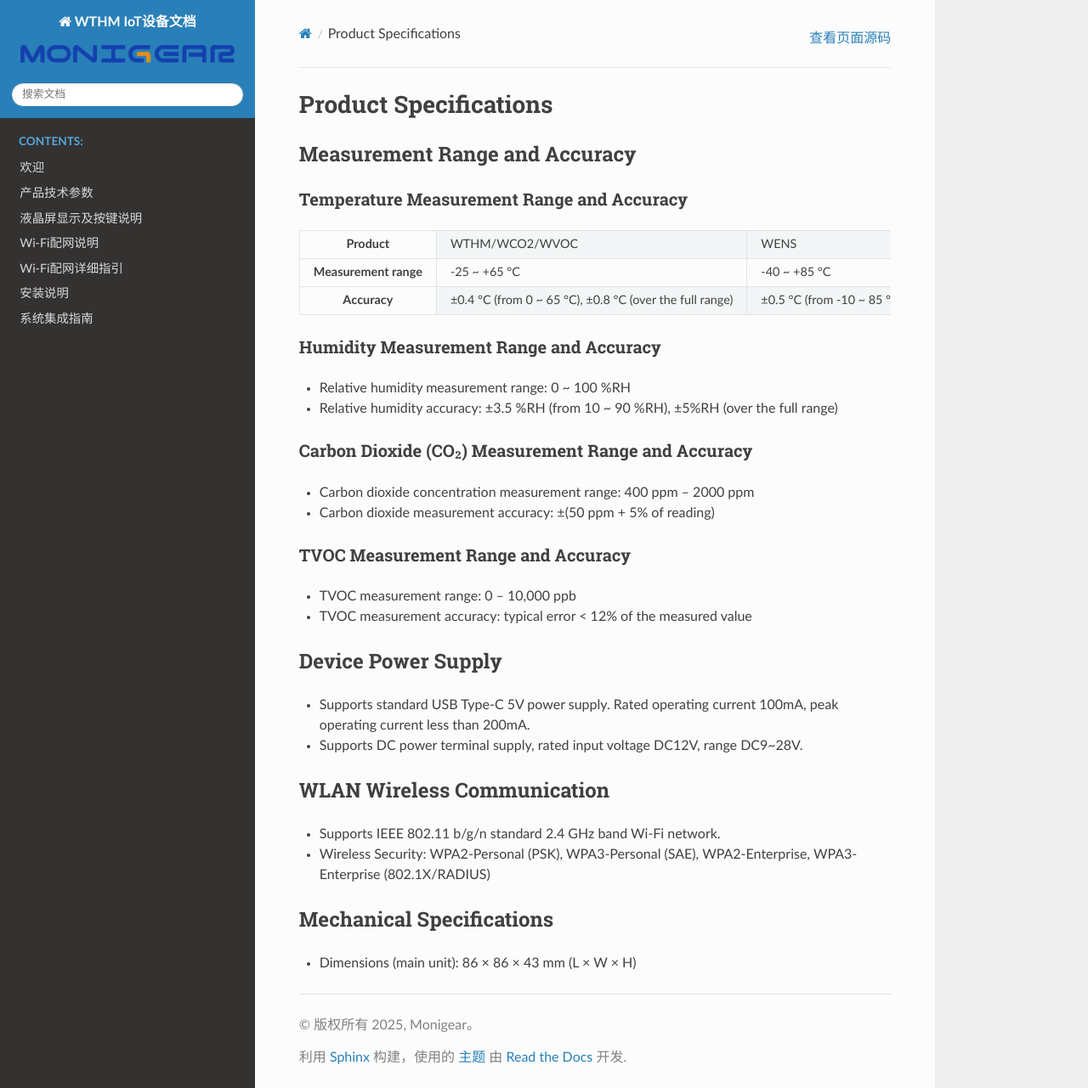
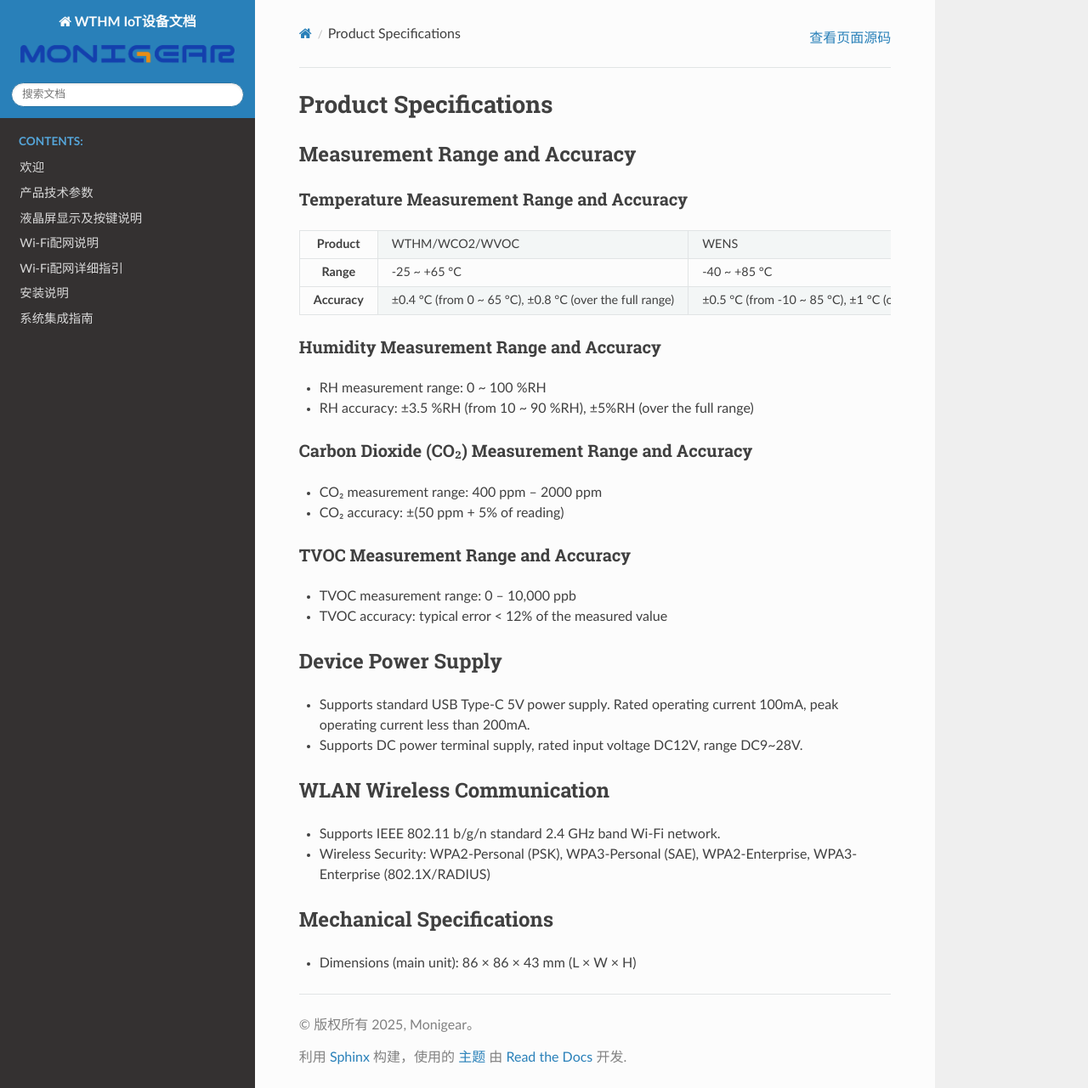
Before and after one commit to laosongbaba/wthm_docs_sphinx, a Sphinx documentation site: the page built from docs/en/product-specs.rst, in a window 1280 px wide and 1281 px high. Shown: the whole window at 85% size. Built offline with Sphinx 7.4.7 and the Read the Docs theme 3.1.0, drawn with Linux system fonts in a browser that asks for light colours.

Commit message:
Update en/product-specs.rst

```diff
--- a/docs/en/product-specs.rst
+++ b/docs/en/product-specs.rst
@@ -13,7 +13,7 @@ Temperature Measurement Range and Accuracy
    * - Product
      - WTHM/WCO2/WVOC
      - WENS
-   * - Measurement range
+   * - Range
      - -25 ~ +65 °C
      - -40 ~ +85 °C
    * - Accuracy
@@ -23,20 +23,20 @@ Temperature Measurement Range and Accuracy
 Humidity Measurement Range and Accuracy
 ~~~~~~~~~~~~~~~~~~~~~~~~~~~~~~~~~~~~~~~~
 
-- Relative humidity measurement range: 0 ~ 100 %RH
-- Relative humidity accuracy: ±3.5 %RH (from 10 ~ 90 %RH), ±5%RH (over the full range)
+- RH measurement range: 0 ~ 100 %RH
+- RH accuracy: ±3.5 %RH (from 10 ~ 90 %RH), ±5%RH (over the full range)
 
 Carbon Dioxide (CO₂) Measurement Range and Accuracy
 ~~~~~~~~~~~~~~~~~~~~~~~~~~~~~~~~~~~~~~~~~~~~~~~~~~~~
 
-- Carbon dioxide concentration measurement range: 400 ppm – 2000 ppm
-- Carbon dioxide measurement accuracy: ±(50 ppm + 5% of reading)
+- CO₂ measurement range: 400 ppm – 2000 ppm
+- CO₂ accuracy: ±(50 ppm + 5% of reading)
 
 TVOC Measurement Range and Accuracy
 ~~~~~~~~~~~~~~~~~~~~~~~~~~~~~~~~~~~~
 
 - TVOC measurement range: 0 – 10,000 ppb
-- TVOC measurement accuracy: typical error < 12% of the measured value
+- TVOC accuracy: typical error < 12% of the measured value
 
 Device Power Supply
 -------------------
```
